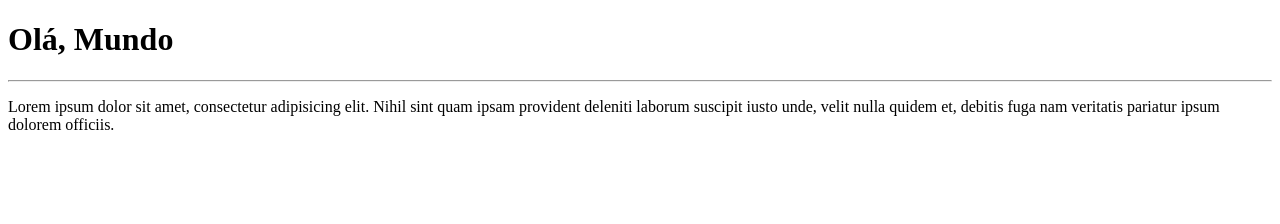
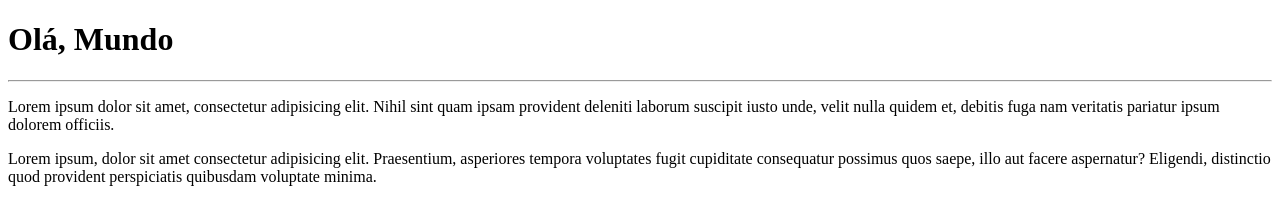
Before and after one commit to Sannchers/Ola-Mundo, a plain HTML site: page site-exemplo/index.html in a window 1280 px wide. Drawn offline with Linux system fonts and the light colour scheme.

Commit message:
adicionei um parágrafo

```diff
--- a/site-exemplo/index.html
+++ b/site-exemplo/index.html
@@ -9,5 +9,6 @@
         <h1>Olá, Mundo</h1>
         <hr>
         <p>Lorem ipsum dolor sit amet, consectetur adipisicing elit. Nihil sint quam ipsam provident deleniti laborum suscipit iusto unde, velit nulla quidem et, debitis fuga nam veritatis pariatur ipsum dolorem officiis.</p>
+        <p>Lorem ipsum, dolor sit amet consectetur adipisicing elit. Praesentium, asperiores tempora voluptates fugit cupiditate consequatur possimus quos saepe, illo aut facere aspernatur? Eligendi, distinctio quod provident perspiciatis quibusdam voluptate minima.</p>
 </body>
 </html>
```
